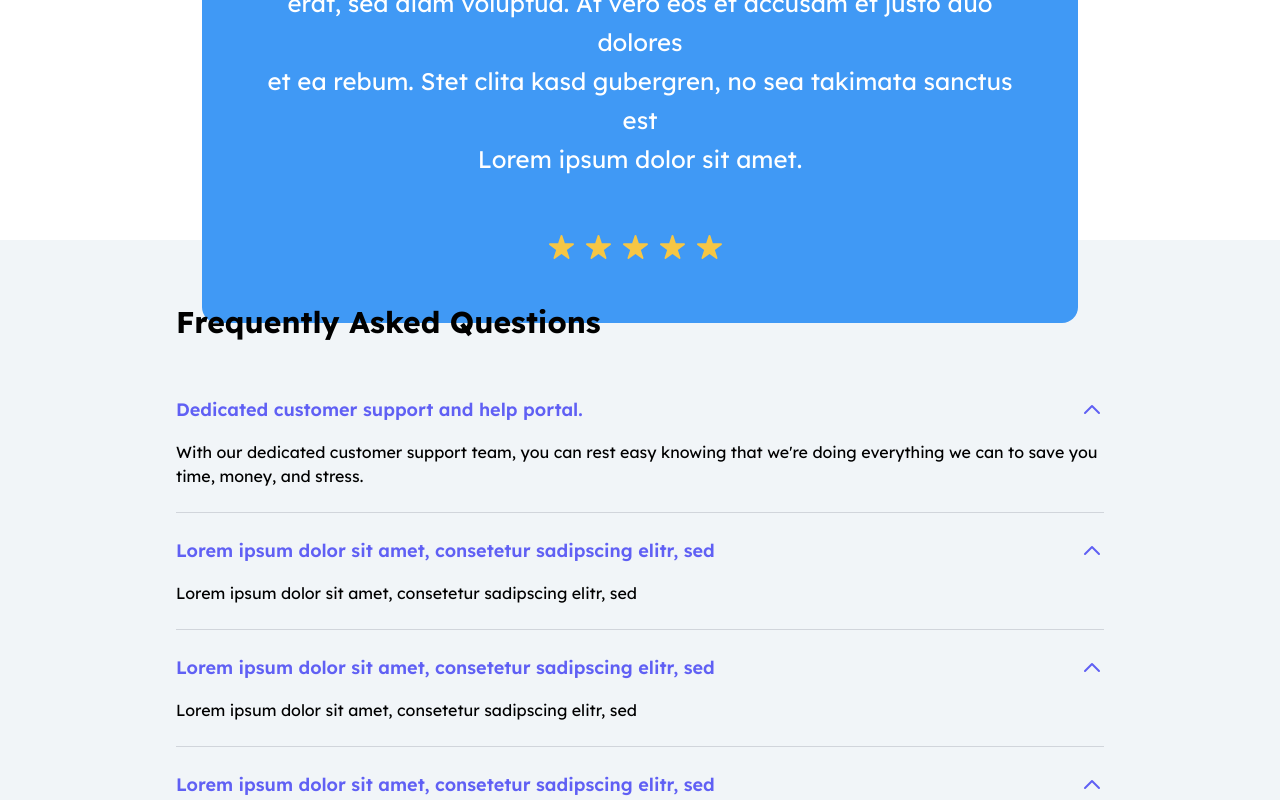
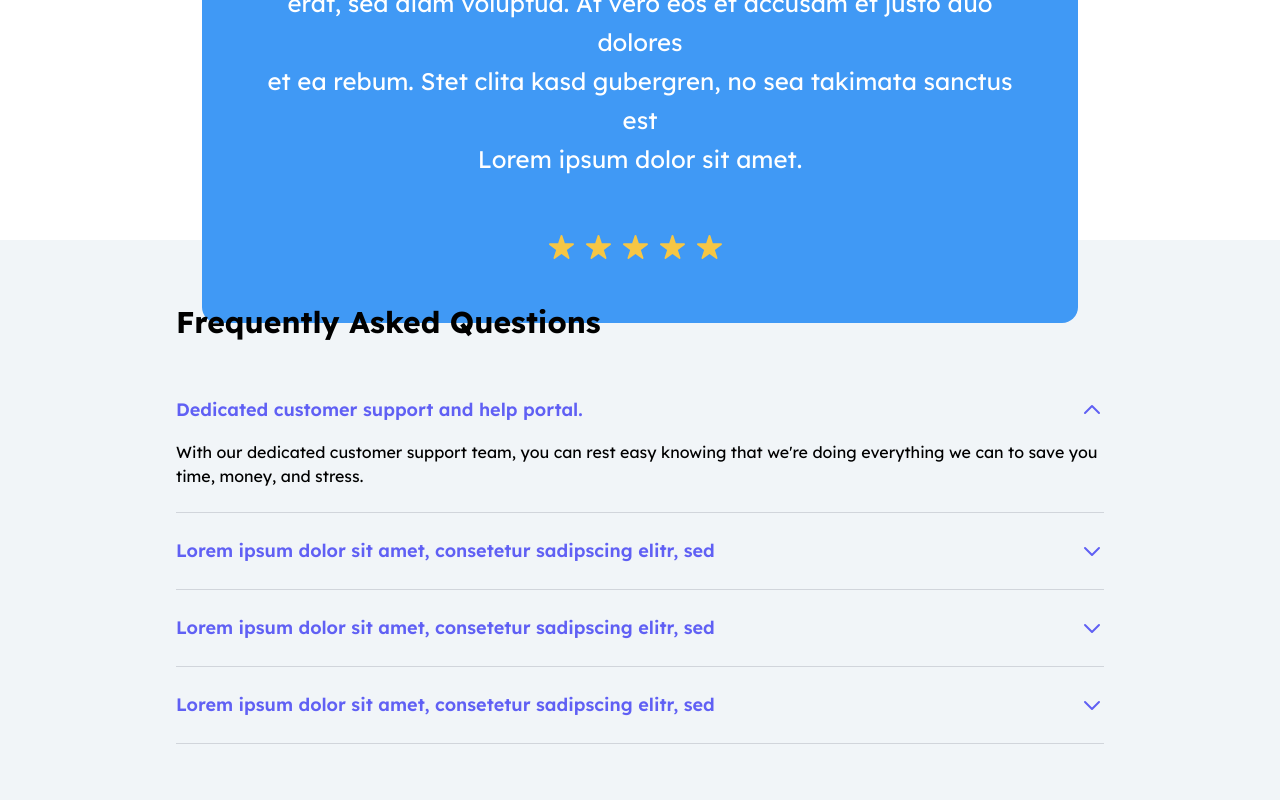
Before and after one commit to justinFED/xyz-books, a React (Vite) app in the folder client/: page / in a window 1280 px wide. Both pictures are taken after a click on the button "Dedicated customer support and help portal.". Shown: the part 3584-4384 px from the top of the page. Built offline with nearby package versions, Linux system fonts and the light colour scheme.

Commit message:
FAQ component

```diff
--- a/client/src/components/FAQ/FAQ.jsx
+++ b/client/src/components/FAQ/FAQ.jsx
@@ -1,25 +1,54 @@
 import { useState } from "react";
 
 const FAQ = () => {
-  const [isOpen, setIsOpen] = useState(false);
+  const [isOpen1, setIsOpen1] = useState(false);
+  const [isOpen2, setIsOpen2] = useState(false);
+  const [isOpen3, setIsOpen3] = useState(false);
+  const [isOpen4, setIsOpen4] = useState(false);
 
-  const toggleAccordion = () => {
-    setIsOpen(!isOpen);
+  const toggleAccordion1 = () => {
+    setIsOpen1(!isOpen1);
+    setIsOpen2(false);
+    setIsOpen3(false);
+    setIsOpen4(false);
+  };
+
+  const toggleAccordion2 = () => {
+    setIsOpen2(!isOpen2);
+    setIsOpen1(false);
+    setIsOpen3(false);
+    setIsOpen4(false);
+  };
+
+  const toggleAccordion3 = () => {
+    setIsOpen3(!isOpen3);
+    setIsOpen1(false);
+    setIsOpen2(false);
+    setIsOpen4(false);
+  };
+
+  const toggleAccordion4 = () => {
+    setIsOpen4(!isOpen4);
+    setIsOpen2(false);
+    setIsOpen3(false);
+    setIsOpen1(false);
   };
 
   return (
-    <section className=" bg-[#f1f5f8]  w-full  py-8 md:py-16 ">
-      <div className="  container px-44 mx-auto flex flex-col justify-center md:flex md:justify-center">
+    <section className="bg-[#f1f5f8] w-full py-8 md:py-16">
+      <div className="container px-44 mx-auto flex flex-col justify-center md:flex md:justify-center">
         <h1 className="text-3xl font-bold">Frequently Asked Questions</h1>
-        <div className="flex flex-col  justify-center  w-full mt-8 ">
-          <div className="border-b border-gray-300 py-4  ">
+        <div className="flex flex-col justify-center w-full mt-8">
+          <div className="border-b border-gray-300 py-4">
             <button
-              className="flex justify-between items-center w-full  py-2 text-lg font-semibold text-[#6060f4] bg-transparent  focus:outline-none"
-              onClick={toggleAccordion}
+              className="flex justify-between items-center w-full py-2 text-lg font-semibold text-[#6060f4] bg-transparent focus:outline-none"
+              onClick={toggleAccordion1}
             >
               Dedicated customer support and help portal.
               <svg
-                className={`w-6 h-6 ${isOpen ? "transform rotate-180" : ""}`}
+                className={`w-6 h-6 transition-transform duration-300 transform ${
+                  isOpen1 ? "rotate-180" : ""
+                }`}
                 xmlns="http://www.w3.org/2000/svg"
                 fill="none"
                 viewBox="0 0 24 24"
@@ -33,8 +62,8 @@ const FAQ = () => {
                 />
               </svg>
             </button>
-            {isOpen && (
-              <p className="py-2 ">
+            {isOpen1 && (
+              <p className="py-2">
                 With our dedicated customer support team, you can rest easy
                 knowing that we're doing everything we can to save you time,
                 money, and stress.
@@ -43,12 +72,14 @@ const FAQ = () => {
           </div>
           <div className="border-b border-gray-300 py-4">
             <button
-              className="flex justify-between items-center w-full  py-2 text-lg font-semibold text-[#6060f4] bg-transparent focus:outline-none"
-              onClick={toggleAccordion}
+              className="flex justify-between items-center w-full py-2 text-lg font-semibold text-[#6060f4] bg-transparent focus:outline-none"
+              onClick={toggleAccordion2}
             >
               Lorem ipsum dolor sit amet, consetetur sadipscing elitr, sed
               <svg
-                className={`w-6 h-6 ${isOpen ? "transform rotate-180" : ""}`}
+                className={`w-6 h-6 transition-transform duration-300 transform ${
+                  isOpen2 ? "rotate-180" : ""
+                }`}
                 xmlns="http://www.w3.org/2000/svg"
                 fill="none"
                 viewBox="0 0 24 24"
@@ -62,7 +93,7 @@ const FAQ = () => {
                 />
               </svg>
             </button>
-            {isOpen && (
+            {isOpen2 && (
               <p className="py-2">
                 Lorem ipsum dolor sit amet, consetetur sadipscing elitr, sed
               </p>
@@ -70,12 +101,14 @@ const FAQ = () => {
           </div>
           <div className="border-b border-gray-300 py-4">
             <button
-              className="flex justify-between items-center w-full  py-2 text-lg font-semibold text-[#6060f4] bg-transparent focus:outline-none"
-              onClick={toggleAccordion}
+              className="flex justify-between items-center w-full py-2 text-lg font-semibold text-[#6060f4] bg-transparent focus:outline-none"
+              onClick={toggleAccordion3}
             >
               Lorem ipsum dolor sit amet, consetetur sadipscing elitr, sed
               <svg
-                className={`w-6 h-6 ${isOpen ? "transform rotate-180" : ""}`}
+                className={`w-6 h-6 transition-transform duration-300 transform ${
+                  isOpen3 ? "rotate-180" : ""
+                }`}
                 xmlns="http://www.w3.org/2000/svg"
                 fill="none"
                 viewBox="0 0 24 24"
@@ -89,21 +122,22 @@ const FAQ = () => {
                 />
               </svg>
             </button>
-            {isOpen && (
+            {isOpen3 && (
               <p className="py-2">
                 Lorem ipsum dolor sit amet, consetetur sadipscing elitr, sed
               </p>
             )}
           </div>
-
           <div className="border-b border-gray-300 py-4">
             <button
-              className="flex justify-between items-center w-full  py-2 text-lg font-semibold text-[#6060f4] bg-transparent focus:outline-none"
-              onClick={toggleAccordion}
+              className="flex justify-between items-center w-full py-2 text-lg font-semibold text-[#6060f4] bg-transparent focus:outline-none"
+              onClick={toggleAccordion4}
             >
               Lorem ipsum dolor sit amet, consetetur sadipscing elitr, sed
               <svg
-                className={`w-6 h-6 ${isOpen ? "transform rotate-180" : ""}`}
+                className={`w-6 h-6 transition-transform duration-300 transform ${
+                  isOpen4 ? "rotate-180" : ""
+                }`}
                 xmlns="http://www.w3.org/2000/svg"
                 fill="none"
                 viewBox="0 0 24 24"
@@ -117,7 +151,7 @@ const FAQ = () => {
                 />
               </svg>
             </button>
-            {isOpen && (
+            {isOpen4 && (
               <p className="py-2">
                 Lorem ipsum dolor sit amet, consetetur sadipscing elitr, sed
               </p>
```
